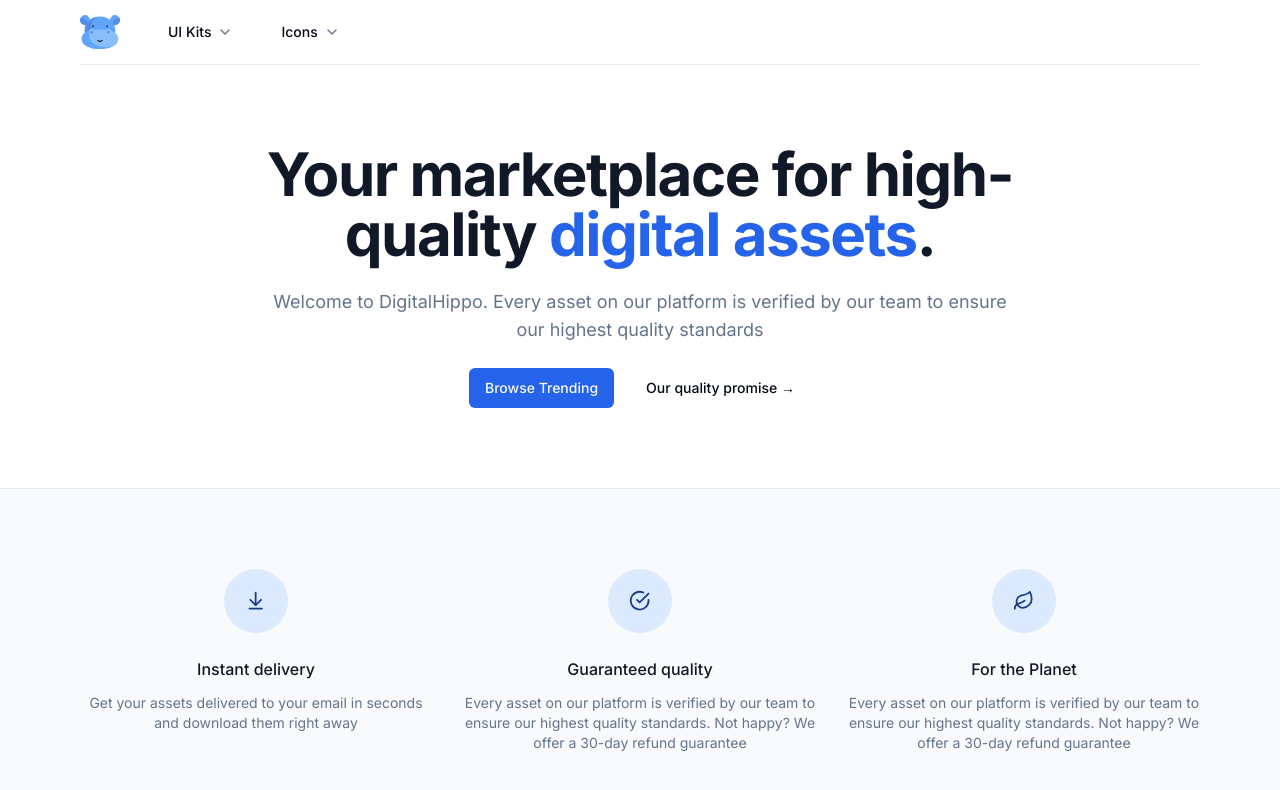
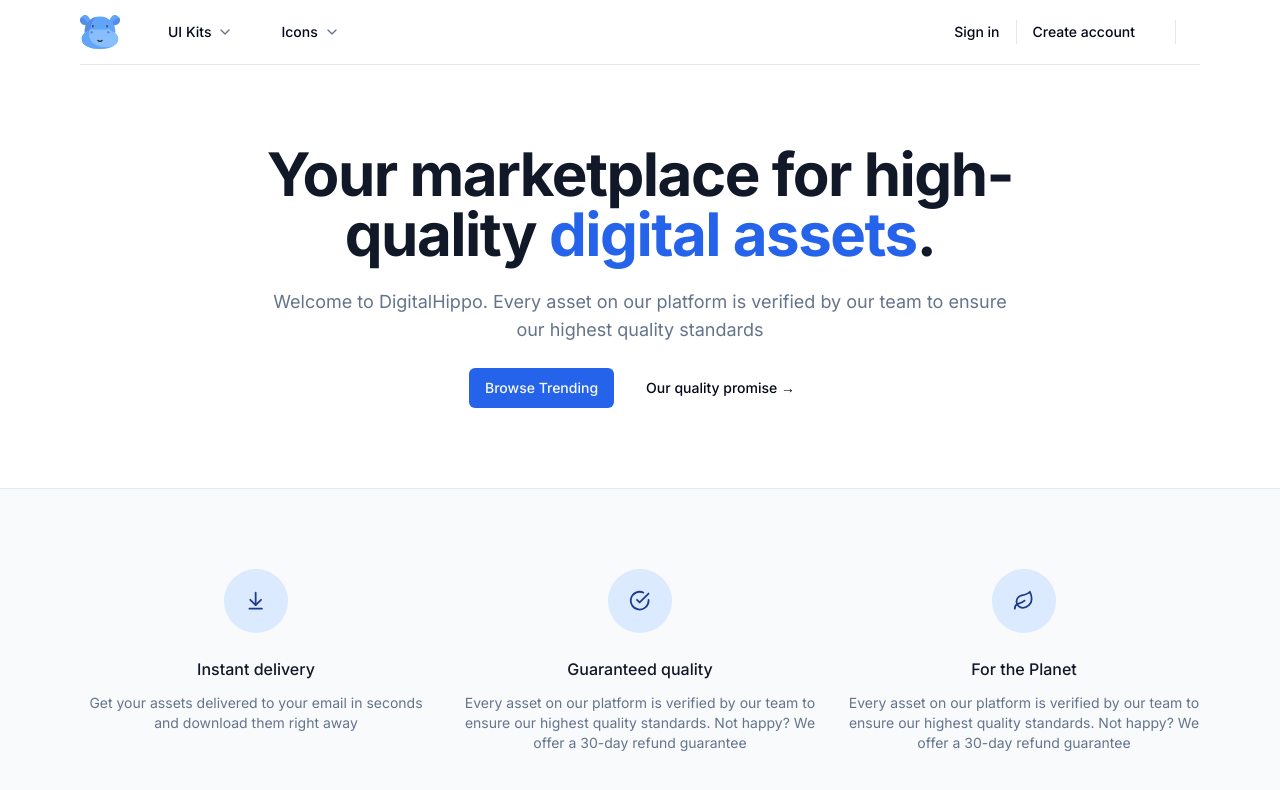
Before and after one commit to TaypeH/digital_marketplace, a Next.js app: page / in a window 1280 px wide. Shown: the top 790 px of the page. Built offline with nearby package versions, Linux system fonts and the light colour scheme.

Commit message:
added navigation items

```diff
--- /dev/null
+++ b/src/components/Cart.tsx
@@ -0,0 +1,7 @@
+
+
+const Cart = () => (
+    <p></p>
+)
+
+export default Cart;
--- a/src/components/Navbar.tsx
+++ b/src/components/Navbar.tsx
@@ -2,8 +2,12 @@
 import MaxWidthWrapper from "./MaxWidthWrapper";
 import { Icons } from "./Icons";
 import NavItems from "./NavItems";
+import { buttonVariants } from "./ui/button";
+import Cart from "./Cart";
 
 const Navbar = () => {
+    const user = null;
+
     return (
         <div className="bg-white sticky z-50 top-0 inset-x-0 h-16">
             <header className="relative bg-white">
@@ -21,6 +25,57 @@
                             <div className='hidden z-50 lg:ml-8 lg:block lg:self-stretch'>
                                 <NavItems />
                             </div>
+
+                            <div className='ml-auto flex items-center'>
+                                <div className='hidden lg:flex lg:flex-1 lg:items-center lg:justify-end lg:space-x-6'>
+                                    {user ? null : (
+                                        <Link
+                                            href='/sign-in'
+                                            className={buttonVariants({
+                                                variant: 'ghost',
+                                            })}>
+                                            Sign in
+                                        </Link>
+                                    )}
+                                </div>
+                            </div>
+
+                            {user ? null : (
+                                <span
+                                    className='h-6 w-px bg-gray-200'
+                                    aria-hidden='true'
+                                />
+                            )}
+
+                            {user ? (<p></p>) : (
+                                <Link
+                                    href='/sign-up'
+                                    className={buttonVariants({
+                                        variant: 'ghost',
+                                    })}>
+                                    Create account
+                                </Link>
+                            )}
+
+                            {user ? (
+                                <span
+                                    className='h-6 w-px bg-gray-200'
+                                    aria-hidden='true'
+                                />
+                            ) : null}
+
+                            {user ? null : (
+                                <div className='flex lg:ml-6'>
+                                    <span
+                                        className='h-6 w-px bg-gray-200'
+                                        aria-hidden='true'
+                                    />
+                                </div>
+                            )}
+
+                            <div className='ml-4 flow-root lg:ml-6'>
+                                <Cart />
+                            </div>
                         </div>
                     </div>
                 </MaxWidthWrapper>
```
